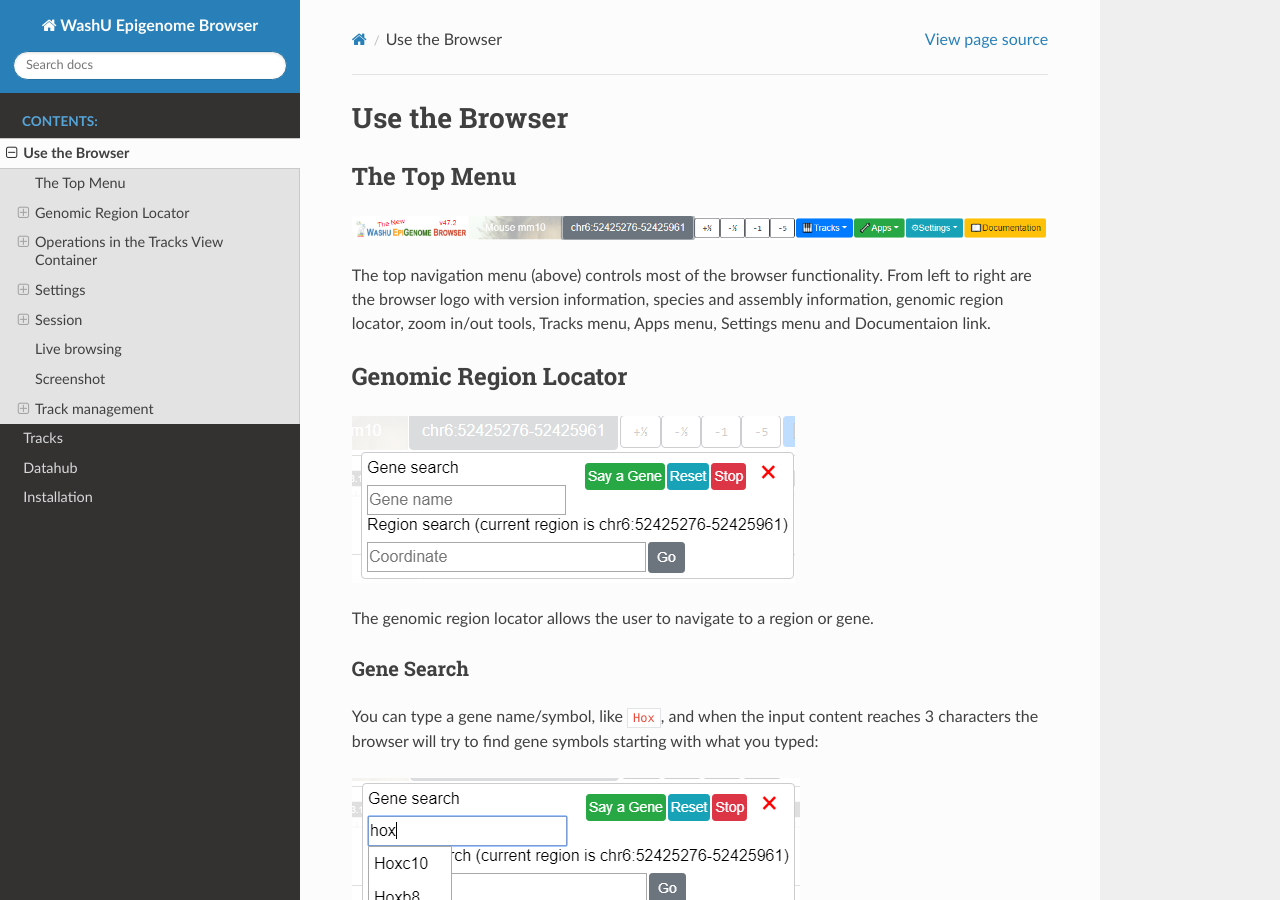
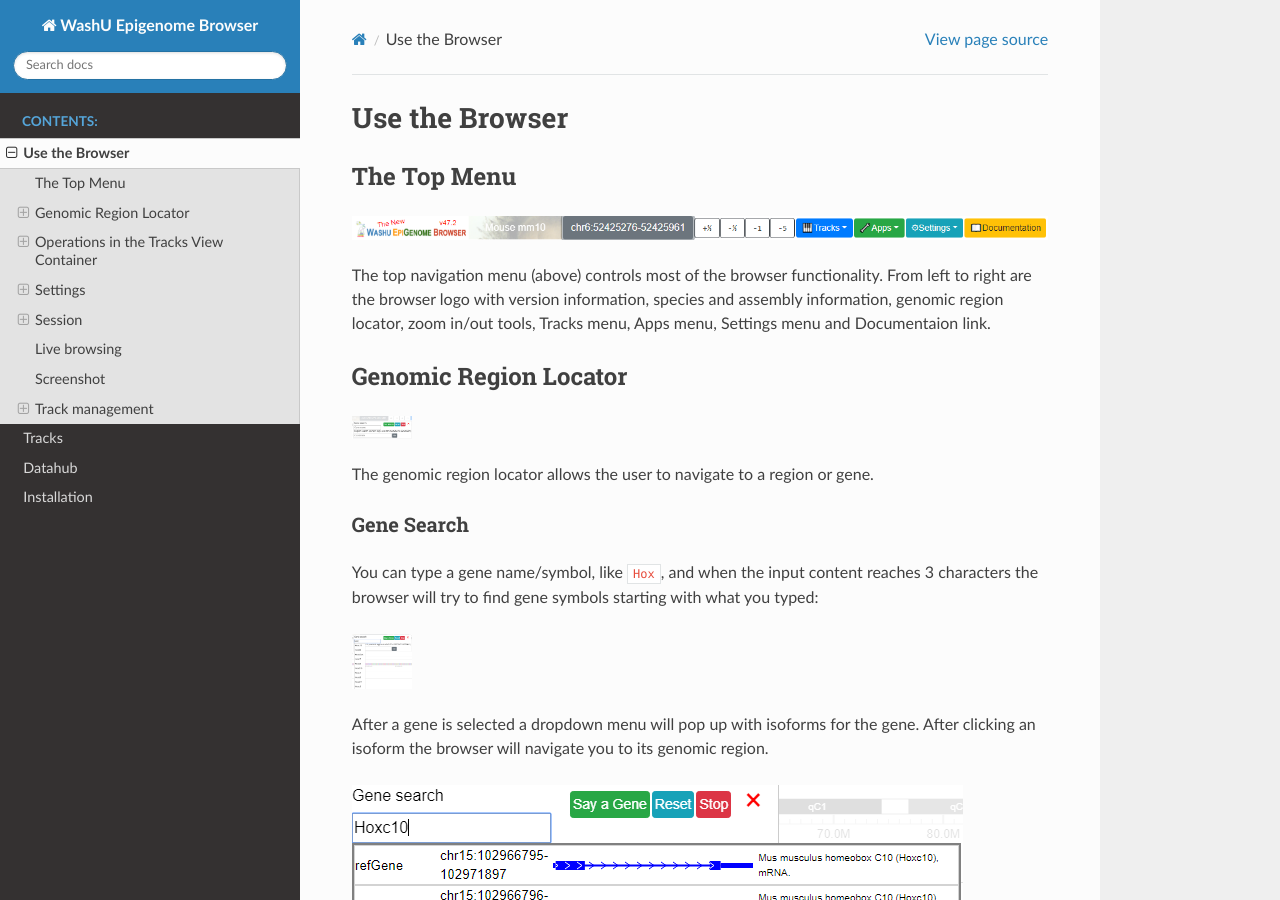
Before and after one commit to lidaof/eg-docs, a Sphinx documentation site: the page built from docs/usage.rst, in a window 1280 px wide and 900 px high. Built offline with Sphinx 7.4.7 and the Read the Docs theme 2.0.0, drawn with Linux system fonts in a browser that asks for light colours.

Commit message:
Testing Pixels

```diff
--- a/docs/usage.rst
+++ b/docs/usage.rst
@@ -12,6 +12,7 @@ version information, species and assembly information, genomic region locator, z
 Genomic Region Locator
 ----------------------
 .. image:: _static/region_jump.png
+   :width: 60px
 
 The genomic region locator allows the user to navigate to a region or gene.
 
@@ -22,6 +23,7 @@ You can type a gene name/symbol, like ``Hox``, and when the input content reache
 the browser will try to find gene symbols starting with what you typed:
 
 .. image:: _static/gene_search1.png
+   :width: 60px
 
 After a gene is selected a dropdown menu will pop up with isoforms for the gene. After clicking an isoform the browser will navigate you to its genomic region.
 
```
